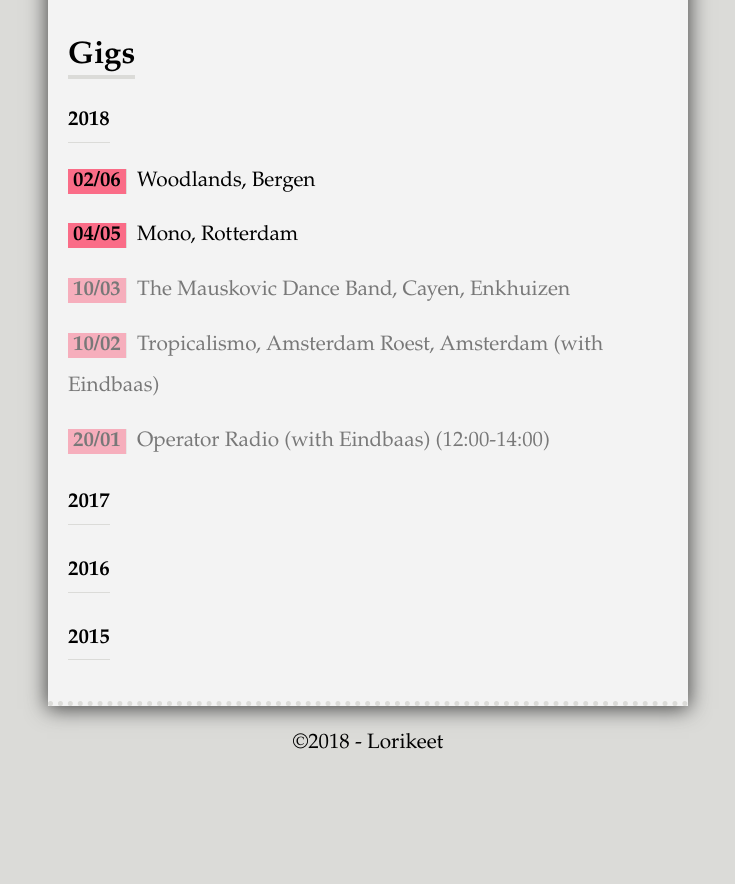
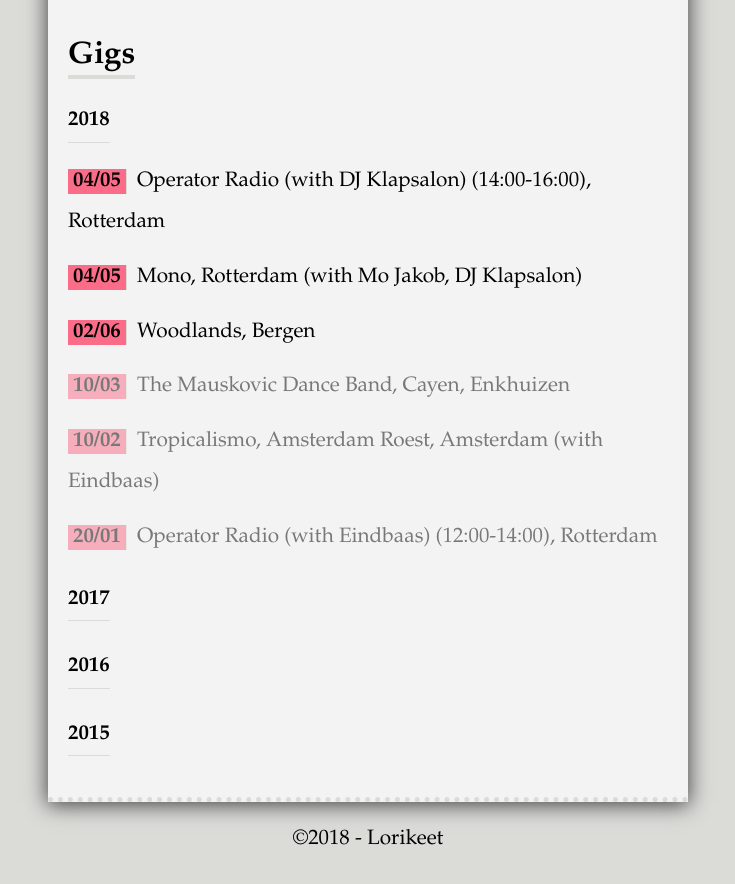
Before and after one commit to grdw/lorikeet, a Jekyll site: the page built from index.html, in a window 1280 px wide, cut to the strip 662-1559 px from the top of the page. Shown: the top 884 px of the strip, without its empty margins (272-1007 px from the left). Built offline with Jekyll 4.4.1, drawn with Linux system fonts in a browser that asks for light colours; before the commit the page ends 1463 px from its top, so only the background shows below that.

Commit message:
Update events

```diff
--- a/_data/events.yaml
+++ b/_data/events.yaml
@@ -1,14 +1,16 @@
 2018:
+  - date: "2018-05-04"
+    event: "Operator Radio (with DJ Klapsalon) (14:00-16:00), Rotterdam"
+  - date: "2018-05-04"
+    event: "Mono, Rotterdam (with Mo Jakob, DJ Klapsalon)"
   - date: "2018-06-02"
     event: "Woodlands, Bergen"
-  - date: "2018-05-04"
-    event: "Mono, Rotterdam"
   - date: "2018-03-10"
     event: "The Mauskovic Dance Band, Cayen, Enkhuizen"
   - date: "2018-02-10"
     event: "Tropicalismo, Amsterdam Roest, Amsterdam (with Eindbaas)"
   - date: "2018-01-20"
-    event: "Operator Radio (with Eindbaas) (12:00-14:00)"
+    event: "Operator Radio (with Eindbaas) (12:00-14:00), Rotterdam"
 
 2017:
   - date: "2017-11-24"
```
